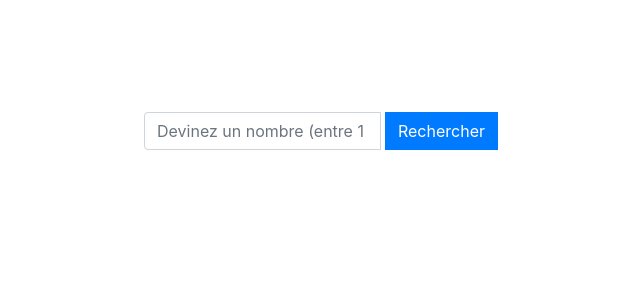
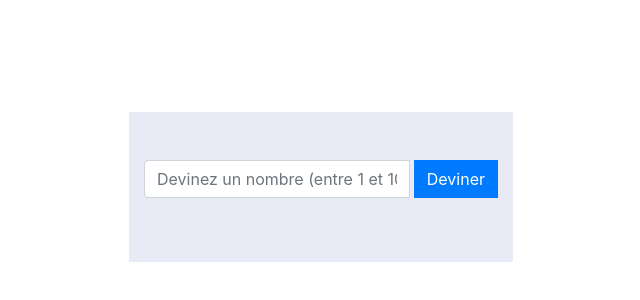
Before and after one commit to joachimzadi/javascript, a plain HTML site: page 10-les-objets-du-BOM/07-les-formulaires/index.html in a window 1280 px wide. Shown: the part 128-428 px from the top of the page, without its empty margins (319-959 px from the left). Drawn offline with nearby package versions, Linux system fonts and the light colour scheme.

Commit message:
Organisation des projets fin

```diff
--- a/10-les-objets-du-BOM/07-les-formulaires/index.html
+++ b/10-les-objets-du-BOM/07-les-formulaires/index.html
@@ -16,6 +16,11 @@
             margin-left: auto;
             margin-right: auto;
             margin-top: 15rem;
+            background: #e8eaf6;
+        }
+        #formulaire{
+            padding-top: 3rem;
+            padding-bottom: 3rem;
         }
     </style>
 
@@ -28,7 +33,7 @@
         <div class="input-group mb-3">
             <input id="saisie" type="text" class="form-control" placeholder="Devinez un nombre (entre 1 et 10)" />&nbsp;
             <div class="input-group-append">
-                <button class="btn btn-primary" type="submit">Rechercher</button>
+                <button class="btn btn-primary" type="submit">Deviner</button>
             </div>
             <div id="erreur" class="invalid-feedback">Vous devez saisie un nombre !!!</div>
         </div>
--- /dev/null
+++ b/10-les-objets-du-BOM/07-les-formulaires/script.js
@@ -0,0 +1,2 @@
+// Crée par Joachim Zadi le 24/06/2020 à 08:47
+// ===========================================
```
